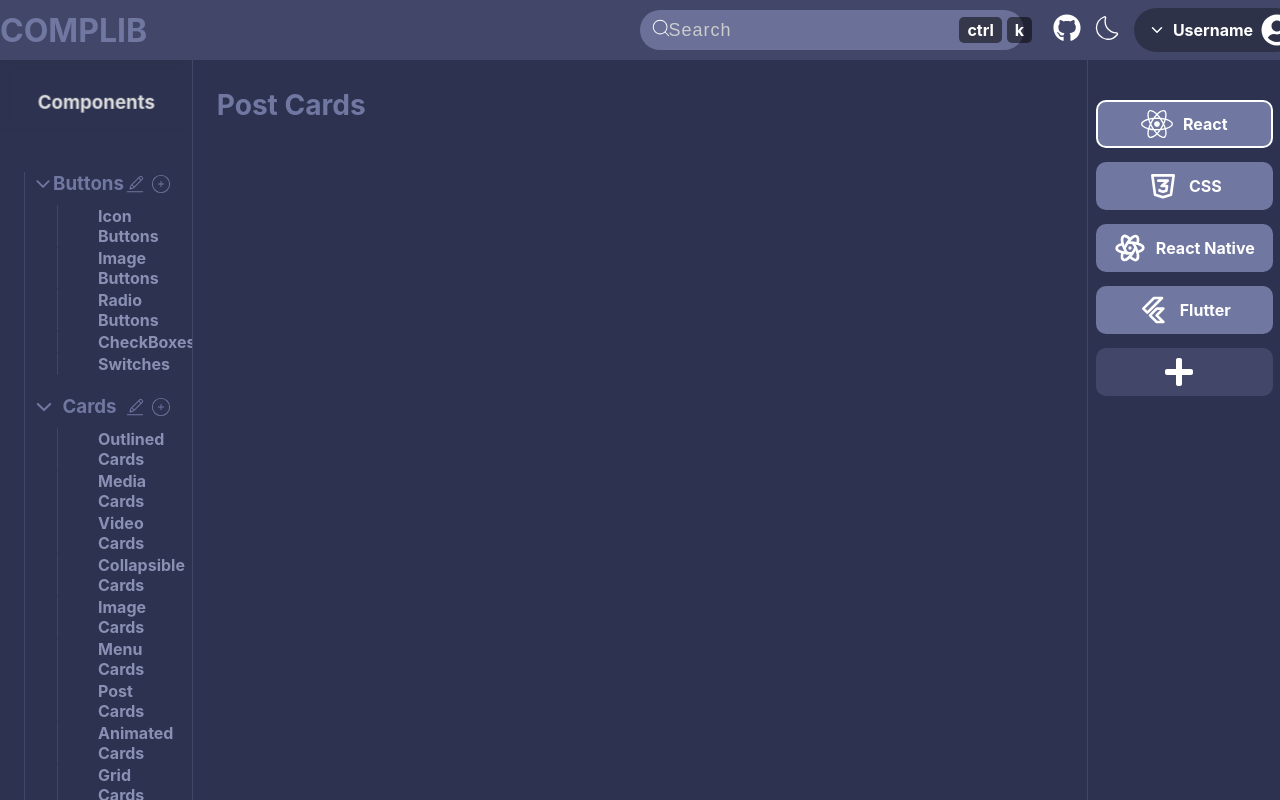
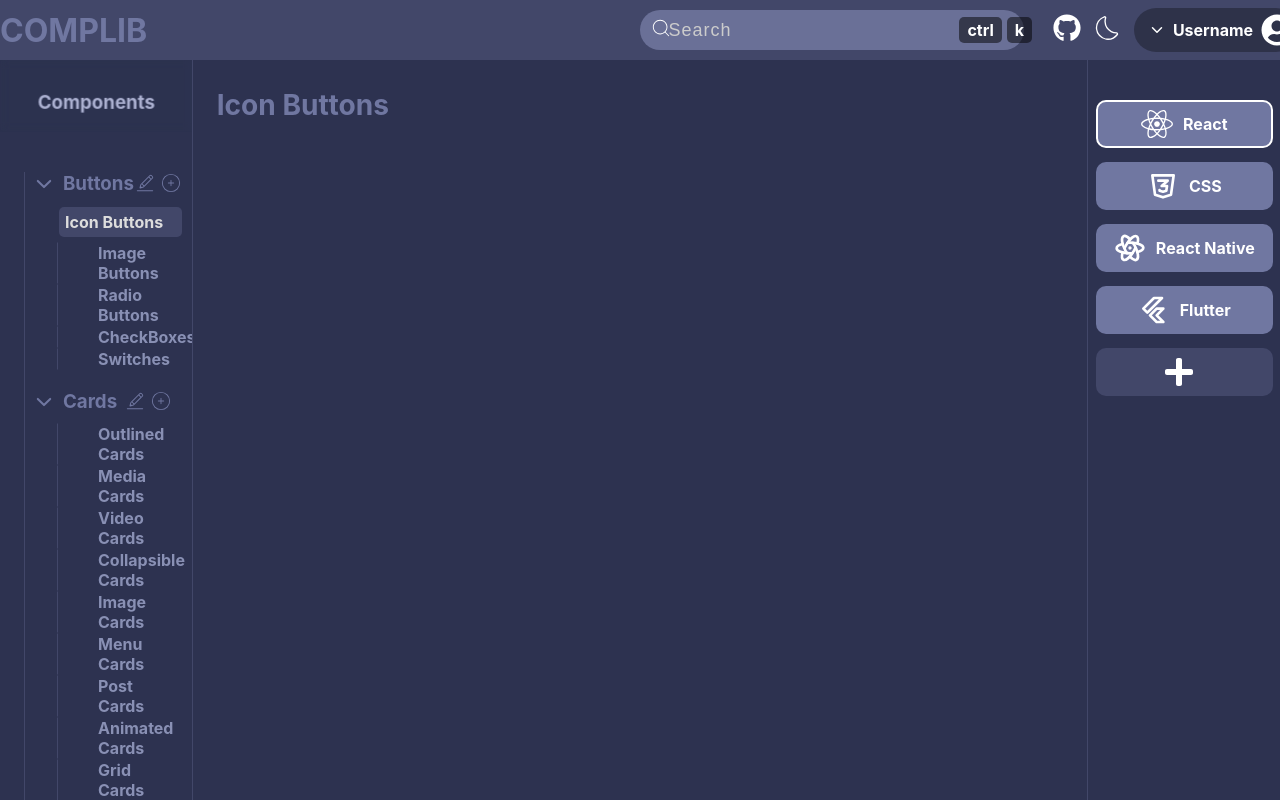
Before and after one commit to Aman-Jangid/Complib, a React (Create React App) app: page / in a window 1280 px wide. Shown: the top 800 px of the page. Built offline with nearby package versions, Linux system fonts and the light colour scheme.

Commit message:
Create Popup Context and Components

```diff
--- a/src/App.tsx
+++ b/src/App.tsx
@@ -3,14 +3,17 @@
 import Home from "./Pages/Home";
 import { GlobalProvider } from "./Context/GlobalContext";
 import { ThemeProvider } from "./Context/ThemeContext";
+import { PopupProvider } from "./Context/PopupContext";
 
 function App() {
   return (
     <GlobalProvider>
       <ThemeProvider>
-        <div className="App">
-          <Home />
-        </div>
+        <PopupProvider>
+          <div className="App">
+            <Home />
+          </div>
+        </PopupProvider>
       </ThemeProvider>
     </GlobalProvider>
   );
--- a/src/Components/ContentArea.tsx
+++ b/src/Components/ContentArea.tsx
@@ -1,8 +1,15 @@
+// import { useContext } from "react";
+// import { PopupContext } from "../Context/PopupContext";
 import styles from "../Styles/Home.module.css";
+// import DeletePopUp from "./DeletePopUp";
 // import IconButton from "./IconButton";
 // import ReactContainer from "./ReactContainer";
 
-const ContentArea = () => {
+interface Props {
+  heading: string;
+}
+
+const ContentArea: React.FC<Props> = ({ heading }) => {
   // const code = (
   //   <div>
   //     <IconButton
@@ -19,10 +26,17 @@
   //   </div>
   // );
 
+  // const { setShowPopup } = useContext(PopupContext);
+
   return (
     <div className={styles.contentArea}>
+      {/* {<DeletePopUp />} */}
       <div className={styles.contentHeading}>
-        <h3>Post Cards</h3>
+        <h3
+        // onClick={() => setShowPopup(true)}
+        >
+          {heading}
+        </h3>
       </div>
       <div className={styles.contentGrid}>
         {/* <ReactContainer Code={() => code} /> */}
--- /dev/null
+++ b/src/Components/DeletePopUp.tsx
@@ -0,0 +1,33 @@
+import { PopUp, PopupContext } from "../Context/PopupContext";
+
+import globalStyles from "../Styles/Global.module.css";
+
+import React, { useContext } from "react";
+
+type Props = {};
+
+const DeletePopUp = (props: Props) => {
+  const { setShowPopup } = useContext(PopupContext);
+
+  return (
+    <PopUp>
+      <div className={globalStyles.deletePopup}>
+        <p>
+          Are You Sure You Want to delete{" "}
+          <span style={{ color: "#e75c40" }}>{"Buttons"}</span> Component Group?
+        </p>
+        <div
+          style={{
+            display: "flex",
+            gap: "1rem",
+          }}
+        >
+          <button className={globalStyles.deletePopupNoButton}>No</button>
+          <button className={globalStyles.deletePopupYesButton}>Yes</button>
+        </div>
+      </div>
+    </PopUp>
+  );
+};
+
+export default DeletePopUp;
--- a/src/Components/IndexItemGroup.tsx
+++ b/src/Components/IndexItemGroup.tsx
@@ -6,8 +6,8 @@
 import { CiCirclePlus, CiEdit } from "react-icons/ci";
 import {
   IoChevronDown,
-  IoChevronForward,
   IoCheckmarkCircleOutline,
+  IoTrashBinOutline,
 } from "react-icons/io5";
 
 interface Item {
@@ -29,6 +29,7 @@
     items?: Item[]
   ) => void;
   handleEditGroup: (id: string) => void;
+  handleDeleteGroup: (id: string) => void;
 }
 
 const IndexItemGroup: FC<Props> = (props): JSX.Element => {
@@ -79,6 +80,10 @@
     props.handleEditGroup(props.id);
   };
 
+  const handleDeleteGroup = () => {
+    props.handleDeleteGroup(props.id);
+  };
+
   return (
     <ul className={styles.indexItemGroup}>
       <>
@@ -86,10 +91,16 @@
           <div
             style={{
               display: "grid",
-              gridTemplateColumns: "12% 73% 15%",
+              gridTemplateColumns: "15% auto 15%",
             }}
           >
-            <div></div>
+            <IoTrashBinOutline
+              size={22}
+              color="#7077a1"
+              className={stylesGlobal.icon}
+              style={{ transform: "translate(-105%)" }}
+              onClick={handleDeleteGroup}
+            />
             <input
               type="text"
               value={value}
@@ -97,6 +108,7 @@
               onKeyDown={handleEnterOnInput}
               className={styles.indexItemGroupInput}
               maxLength={12}
+              style={{ width: "100%" }}
               autoFocus
             />
             <IoCheckmarkCircleOutline
@@ -111,26 +123,26 @@
             style={{
               color: "#7077a1",
               display: "flex",
-              alignItems: "center",
+              alignItems: "start",
+              textAlign: "start",
               justifyContent: "space-between",
               margin: "0 10px 10px -1.5rem",
+              cursor: "pointer",
             }}
           >
-            {collapsed ? (
-              <IoChevronForward
-                size={22}
-                onClick={handleCollapse}
-                className={stylesGlobal.icon}
-              />
-            ) : (
+            <div
+              style={{ display: "flex", alignItems: "center", gap: "0.5rem" }}
+            >
               <IoChevronDown
                 size={22}
                 onClick={handleCollapse}
                 className={stylesGlobal.icon}
+                style={{
+                  transform: collapsed ? "rotate(-90deg)" : "rotate(0deg)",
+                }}
               />
-            )}
-
-            <div onClick={handleCollapse}>{props.heading}</div>
+              <div onClick={handleCollapse}>{props.heading}</div>
+            </div>
             <div style={{ display: "flex", gap: "4px", alignItems: "center" }}>
               <CiEdit
                 size={22}
--- a/src/Components/OnThisPage.tsx
+++ b/src/Components/OnThisPage.tsx
@@ -1,10 +1,17 @@
-import { useState } from "react";
+import { useContext, useEffect, useState } from "react";
+import { FaPlus } from "react-icons/fa6";
+
 import { v4 as uuidv4 } from "uuid";
+
 import styles from "../Styles/Home.module.css";
 import stylesGlobal from "../Styles/Global.module.css";
-import { FaPlus } from "react-icons/fa6";
+
+import { GlobalContext } from "../Context/GlobalContext";
+
 import IndexItemGroup from "./IndexItemGroup";
+
 import data from "../mock/data";
+import DeletePopUp from "./DeletePopUp";
 
 interface Component {
   id: string;
@@ -25,8 +32,20 @@
     }))
   );
 
+  // context
+  const { setComponentType } = useContext(GlobalContext);
+
   const setActive = (id: string) => {
     setActiveItemId(id);
+
+    // find the title of the active item using id
+    const activeItem = index
+      .map((comp) => comp.items.find((item) => item.id === id))
+      .find((item) => item);
+
+    if (activeItem) {
+      setComponentType(activeItem.title);
+    }
   };
 
   const handleRename = (
@@ -35,6 +54,7 @@
     isEmpty: boolean,
     items?: { id: string; title: string }[]
   ) => {
+    if (!name) return;
     let tempList = [...index];
     const component = tempList.find((item) => item.id === id);
     if (component) {
@@ -70,8 +90,22 @@
     setIndex(tempList);
   };
 
+  const handleDeleteComponent = (id: string) => {
+    let tempList = [...index];
+    const newItems = tempList.filter((item) => item.id !== id);
+    setIndex(newItems);
+  };
+
+  useEffect(() => {
+    const id = index[0].items[0].id;
+    setActive(id);
+
+    // eslint-disable-next-line react-hooks/exhaustive-deps
+  }, []);
+
   return (
     <div className={styles.onThisPage}>
+      <DeletePopUp />
       <ul>
         <div className={styles.indexHeading}>
           <h3 className={styles.indexHeadingText}>Components</h3>
@@ -93,6 +127,7 @@
               editing={editing}
               handleRename={handleRename}
               handleEditGroup={handleEditComponent}
+              handleDeleteGroup={handleDeleteComponent}
             />
           ))}
         </div>
--- a/src/Context/GlobalContext.tsx
+++ b/src/Context/GlobalContext.tsx
@@ -3,11 +3,15 @@
 interface GlobalContextProps {
   category: string;
   setCategory: (category: string) => void;
+  componentType: string;
+  setComponentType: (componentType: string) => void;
 }
 
 const GlobalContext = createContext<GlobalContextProps>({
   category: "React",
   setCategory: () => {},
+  componentType: "Functional",
+  setComponentType: () => {},
 });
 
 interface GlobalProviderProps {
@@ -16,6 +20,7 @@
 
 const GlobalProvider: React.FC<GlobalProviderProps> = ({ children }) => {
   const [category, setCategory] = useState<string>("React");
+  const [componentType, setComponentType] = useState<string>("Functional");
 
   // get category from local storage
   useEffect(() => {
@@ -32,7 +37,9 @@
   }, [category]);
 
   return (
-    <GlobalContext.Provider value={{ category, setCategory }}>
+    <GlobalContext.Provider
+      value={{ category, setCategory, componentType, setComponentType }}
+    >
       {children}
     </GlobalContext.Provider>
   );
--- /dev/null
+++ b/src/Context/PopupContext.tsx
@@ -0,0 +1,68 @@
+// a popup context
+
+import React, { createContext, useContext, useState } from "react";
+import { createPortal } from "react-dom";
+import { IoIosCloseCircleOutline } from "react-icons/io";
+
+import globalStyles from "../Styles/Global.module.css";
+
+interface PopupContextProps {
+  showPopup: boolean;
+  setShowPopup: (showPopup: boolean) => void;
+}
+
+const PopupContext = createContext<PopupContextProps>({
+  showPopup: false,
+  setShowPopup: () => {},
+});
+
+interface PopupProviderProps {
+  children: React.ReactNode;
+}
+
+const PopupProvider: React.FC<PopupProviderProps> = ({ children }) => {
+  const [showPopup, setShowPopup] = useState<boolean>(false);
+
+  return (
+    <PopupContext.Provider value={{ showPopup, setShowPopup }}>
+      {children}
+    </PopupContext.Provider>
+  );
+};
+
+interface PopupProps {
+  children: JSX.Element;
+}
+
+const PopUp: React.FC<PopupProps> = ({ children }) => {
+  const { showPopup, setShowPopup } = useContext(PopupContext);
+
+  const closePopup = () => {
+    setShowPopup(false);
+  };
+
+  return createPortal(
+    <>
+      {showPopup && (
+        <div className={globalStyles.popupBackground}>
+          <div>
+            <div className={globalStyles.popup}>
+              <div style={{ position: "absolute", top: "5px", right: "5px" }}>
+                <IoIosCloseCircleOutline
+                  onClick={closePopup}
+                  color="#d87871"
+                  size={22}
+                  className={globalStyles.icon}
+                />
+              </div>
+              {children}
+            </div>
+          </div>
+        </div>
+      )}
+    </>,
+    document.body
+  );
+};
+
+export { PopupProvider, PopupContext, PopUp };
--- a/src/Pages/Home.tsx
+++ b/src/Pages/Home.tsx
@@ -1,10 +1,17 @@
+import { useContext } from "react";
+
+import styles from "../Styles/Home.module.css";
+
 import ContentArea from "../Components/ContentArea";
 import Header from "../Components/Header";
 import OnThisPage from "../Components/OnThisPage";
 import Sidebar from "../Components/Sidebar";
-import styles from "../Styles/Home.module.css";
+
+import { GlobalContext } from "../Context/GlobalContext";
 
 function Home() {
+  const { componentType } = useContext(GlobalContext);
+
   return (
     <div className={styles.home}>
       <div>
@@ -14,7 +21,7 @@
         <div className={styles.onThisPageSection}>
           <OnThisPage />
         </div>
-        <ContentArea />
+        <ContentArea heading={componentType} />
         <div className={styles.sidebarSection}>
           <Sidebar />
         </div>
--- a/src/Styles/Home.module.css
+++ b/src/Styles/Home.module.css
@@ -215,6 +215,7 @@
   text-align: start;
   height: 100%;
   overflow: scroll;
+  overflow-x: hidden;
   /* scrollbar-width: none; */
 }
 
@@ -241,7 +242,7 @@
   align-items: center;
   justify-content: space-around;
   margin: 0 2rem 1rem 0.5rem;
-  color: #ddd;
+  color: #acb1d1;
 }
 
 .indexItemGroup {
```
Also changed, not shown: src/Components/DeleteLabel.tsx (added, +9 -0 lines), src/Styles/Global.module.css (+62 -0 lines).
